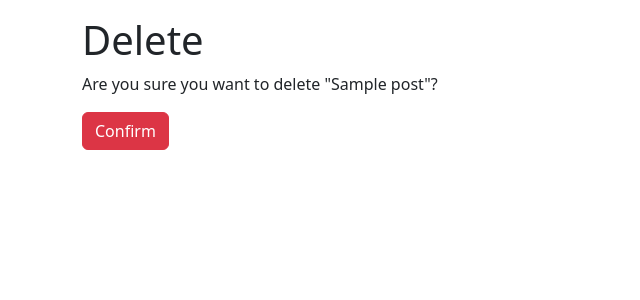
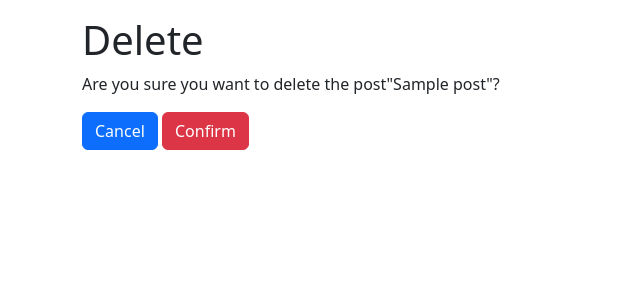
Before and after one commit to ArpanIng/myblog, a Django app: template blogs/templates/blogs/post_delete.html in a window 1280 px wide. Shown: the part 63-363 px from the top of the page, without its empty margins (0-640 px from the left). Run offline with Django 4.2, Linux system fonts and the light colour scheme; the template is opened without the code that fills it: values that come from a table or form of the project are taken from there, others are empty; tables that the repository leaves empty hold one stand-in row (values such as "Sample post"); some libraries are stand-ins or nearby versions.

Commit message:
Added cancel button

```diff
--- a/blogs/templates/blogs/post_delete.html
+++ b/blogs/templates/blogs/post_delete.html
@@ -4,7 +4,8 @@
 <h1>Delete</h1>
 <form action="" method="post">
     {% csrf_token %}
-    <p>Are you sure you want to delete "{{ post.title }}"?</p>
+    <p>Are you sure you want to delete the post"{{ post.title }}"?</p>
+    <a href="{{ request.META.HTTP_REFERER }}" class="btn btn-primary" type="submit">Cancel</a>
     <button class="btn btn-danger ml-2" type="submit">Confirm</button>
 </form>
 {% endblock content %}
```
